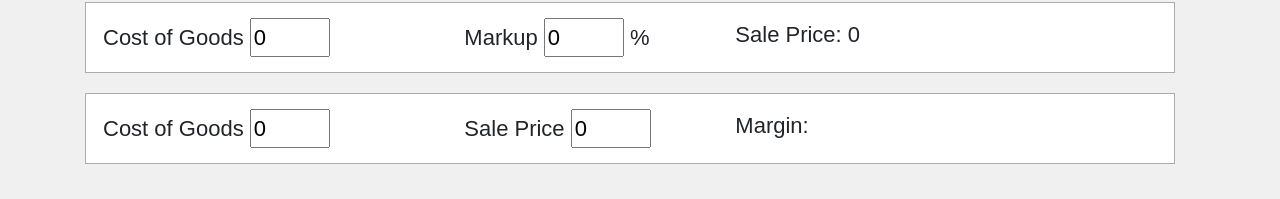
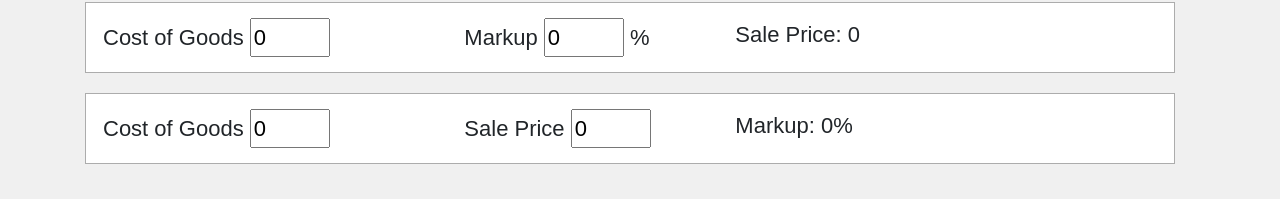
Before and after one commit to alex-lip/CompoundInterestCalculator, a Vue app in the folder CapstoneTemplate/vue/: page / in a window 1280 px wide. Shown: the part 256-455 px from the top of the page. Built offline with nearby package versions, Linux system fonts and the light colour scheme.

Commit message:
Formula 4 working

```diff
--- a/CapstoneTemplate/vue/src/views/Home.vue
+++ b/CapstoneTemplate/vue/src/views/Home.vue
@@ -40,7 +40,7 @@
       <div class="col-sm-3">
         Sale Price <input type="number" class="inputBox" v-model="salePrice2" />
       </div>
-      <div class="col-sm-4">Margin: {{ cogsSalePriceMarkup }}</div>
+      <div class="col-sm-4">Markup: {{ cogsSalePriceMarkup }}%</div>
     </div>
   </div>
 </template>
@@ -80,6 +80,13 @@ export default {
         return 0;
       } else {
         return parseInt(this.markup / 100) * this.cogs3 + parseInt(this.cogs3);
+      }
+    },
+    cogsSalePriceMarkup() {
+      if (this.salePrice2 === 0) {
+        return 0;
+      } else {
+        return this.salePrice2 - this.cogs4;
       }
     },
   },
```
